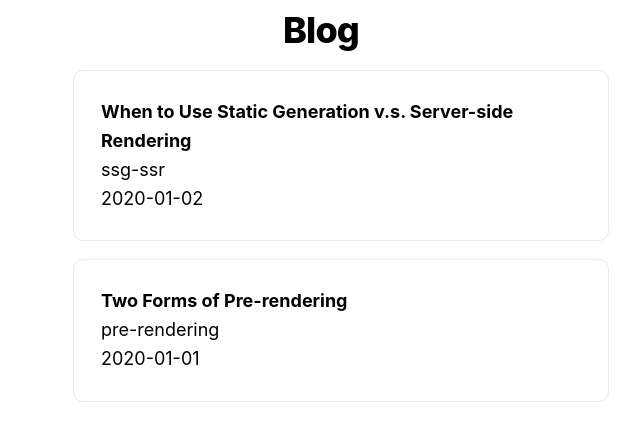
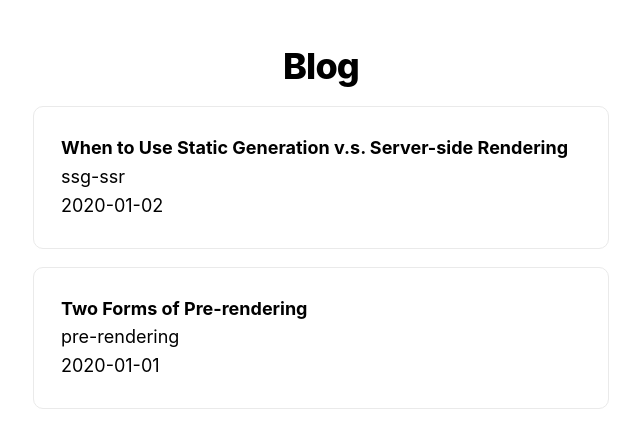
Before and after one commit to matiasbaldanza/nextjs-blog, a Next.js app: page / in a window 1280 px wide. Shown: the part 305-752 px from the top of the page, without its empty margins (319-959 px from the left). Built offline with nearby package versions, Linux system fonts and the light colour scheme.

Commit message:
style: /home style fixes

```diff
--- a/pages/index.js
+++ b/pages/index.js
@@ -33,7 +33,7 @@ export default function Home({ allPostsData }) {
       </section>
       <section>
         <h2 className={utilStyles.heading2Xl}>Blog</h2>
-        <ul className={homeStyles.grid, utilStyles.listItem}>
+        <ul className={utilStyles.list}>
           { allPostsData.map(({ id, date, title }) => (
             <li className={homeStyles.card} key={id}>
               <strong>{title}</strong>
--- a/styles/utils.module.css
+++ b/styles/utils.module.css
@@ -5,6 +5,10 @@ font-weight: 800;
 letter-spacing: -0.05rem;
 margin: 1rem 0 0.5rem;
 text-align: center;
+}
+
+section > .heading2Xl {
+    margin-top: 3rem;
 }
 
 .headingXl {
@@ -52,8 +56,7 @@ margin: 0;
 }
 
 .listItem {
-    margin: 0 0 1.25rem;
-    list-style: none;
+    margin: 0 auto;
 }
 
 .lightText {
```
Also changed, not shown: styles/Home.module.css (line endings or trailing spaces).
